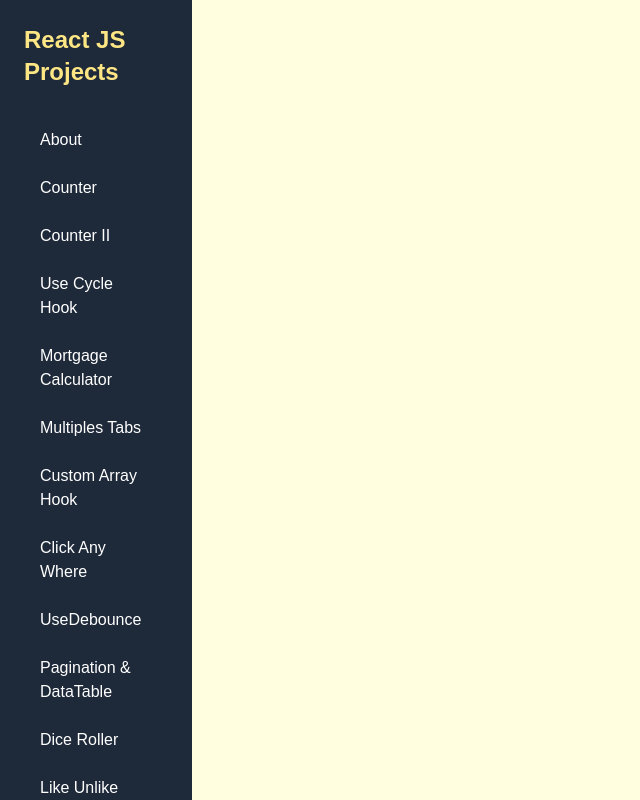
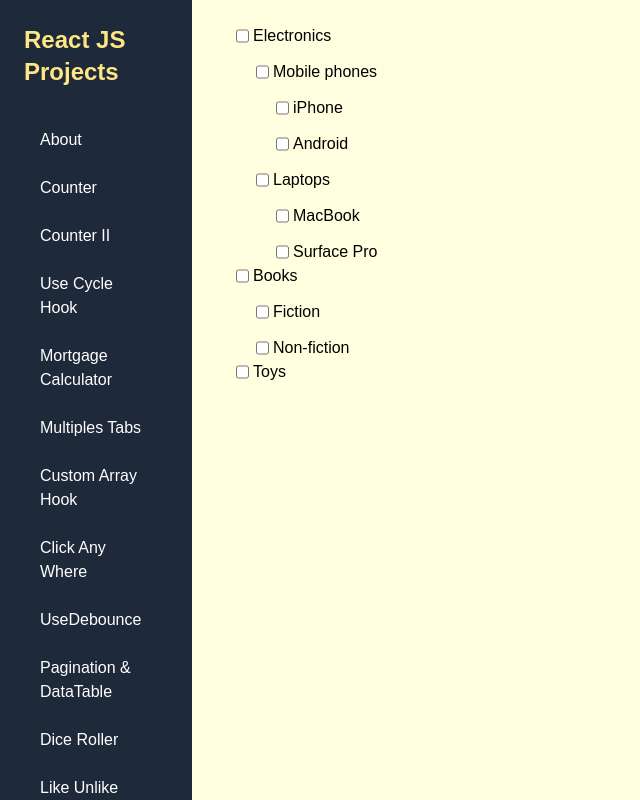
Before and after one commit to harsh474/React-Proof-of-Work, a React (Vite) app: page /nestedcheckbox in a window 1280 px wide. Shown: the top 800 px of the page, without its empty margins (0-640 px from the left). Built offline with nearby package versions, Linux system fonts and the light colour scheme.

Commit message:
added Nested Checkbox

```diff
--- a/src/App.jsx
+++ b/src/App.jsx
@@ -24,6 +24,7 @@
 import Tabs from "./pages/Tabs";
 import CustomArrayHook from "./pages/CustomArrayHook";
 import TransferList from "./pages/TransferList";
+import NestedCheckboxes from "./pages/NestedCheckboxes";
 export default function App() {
   return (
       <div className="flex" >
@@ -57,6 +58,7 @@
             <Route path="/jobboards" element={<JobBoard/>}/>
             <Route path="/stopwatch2" element={<Stopwatch2/>}/>
             <Route path="/transerferlist" element={<TransferList/>}/>
+            <Route path="/nestedcheckbox" element={<NestedCheckboxes/>}/>
           </Routes>
         </div>
       </div>
--- /dev/null
+++ b/src/components/Checkboxes.jsx
@@ -0,0 +1,94 @@
+import { interpolate } from 'framer-motion';
+import React, { useState } from 'react'
+
+function Checkboxes(props) {
+  const [boxes, setBoxes] = useState(props.defaultCheckboxData);
+
+  const find_node = (current_box, index) => {
+    console.log("find_node is called", index);
+
+    for (const child of current_box) {
+      console.log("id", child.id);
+      console.log("index", index);
+      console.log(child.id === index);
+
+      if (child.id === index) return child;
+
+      if (child.children) {
+        const result = find_node(child.children, index);
+        if (result) return result;  // Stop further search once found
+      }
+    }
+
+    return null;  // Return null if not found
+  };
+
+  const parent_node = (current_box, index) => {
+    console.log("parent_node is called", index);
+
+    for (const child of current_box) {
+      if (child.id === index) {
+        return current_box.find(parent =>
+          parent.children?.some(c => c.id === index)
+        ); // this finds the actual parent object
+      }
+
+      if (child.children) {
+        const result = parent_node(child.children, index);
+        if (result) return result;
+      }
+    }
+
+    return null;  // Not found
+  };
+
+
+
+
+  const parent = (current_box, index) => {
+    const parent_element = parent_node(current_box, index);
+    console.log("parent_element", parent_element)
+    parent_element.count += 1;
+    if (parent_element.count === parent_element.children.length) {
+      parent_element.checked = true;
+    }
+
+  }
+
+
+  const child_same = (children, value) => {
+    for (const child of children) {
+      child.checked = value;
+      child.children && child_same(child.children, value)
+    }
+  }
+
+
+  const clickhandler = (e, index, value) => {
+    let current_box = structuredClone(boxes);
+    let current_node = find_node(current_box, index);
+    console.log("clickhandler called ", current_node)
+    current_node.checked = value;
+    // parent(current_box, index);
+    current_node.children && child_same(current_node.children, value);
+    setBoxes(current_box);
+  }
+
+
+  const rendercheckboxes = (boxes) => {
+    return boxes.map((box) => {
+      return (<div key={box.id} style={{ marginLeft: '20px', gap: '12px' }} className='flexcol'>
+        <div className='flexrow'>
+          <input type='checkbox' checked={box.checked} onChange={(e) => clickhandler(e, box.id, !box.checked)} />
+          <label>{box.name}</label>
+        </div>
+        {box.children && rendercheckboxes(box.children)}
+      </div>)
+    })
+  }
+  return (
+    <div>{rendercheckboxes(boxes)}</div>
+  )
+}
+
+export default Checkboxes
--- a/src/components/Sidebar.jsx
+++ b/src/components/Sidebar.jsx
@@ -25,6 +25,7 @@
     { to: "/jobboards", label: "Job Board" },
     { to: "/stopwatch2", label: "Stopwatch" },
     { to: "/transerferlist", label: "Transfer List" },
+    { to: "/nestedcheckbox", label: "Nested Checkbox" },
   ];
 
   return (
--- /dev/null
+++ b/src/pages/NestedCheckboxes.jsx
@@ -0,0 +1,85 @@
+import { useState } from 'react';
+import Checkboxes from '../components/Checkboxes';
+
+export default function NestedCheckboxes() {
+     const checkboxesData = [
+          {
+               id: 1,
+               name: 'Electronics',
+               checked: false,
+               count: 0,
+               children: [
+                    {
+                         id: 2,
+                         name: 'Mobile phones',
+                         checked: false,
+                         count: 0,
+                         children: [
+                              {
+                                   id: 3,
+                                   name: 'iPhone',
+                                   count: 0,
+                                   checked: false,
+                              },
+                              {
+                                   id: 4,
+                                   name: 'Android',
+                                   count: 0,
+                                   checked: false,
+                              },
+                         ],
+                    },
+                    {
+                         id: 5,
+                         name: 'Laptops',
+                         checked: false,
+                         count: 0,
+                         children: [
+                              {
+                                   id: 6,
+                                   name: 'MacBook',
+                                   checked: false,
+                              },
+                              {
+                                   id: 7,
+                                   name: 'Surface Pro',
+                                   checked: false,
+                              },
+                         ],
+                    },
+               ],
+          },
+          {
+               id: 8,
+               name: 'Books',
+               checked: false,
+               count: 0,
+               children: [
+                    {
+                         id: 9,
+                         name: 'Fiction',
+                         checked: false,
+                    },
+                    {
+                         id: 10,
+                         name: 'Non-fiction',
+                         checked: false,
+                    },
+               ],
+          },
+          {
+               id: 11,
+               name: 'Toys',
+               count: 0,
+               checked: false,
+          },
+     ];
+     const [boxes, setBoxes] = useState(checkboxesData);
+     return (
+          <div>
+               <Checkboxes defaultCheckboxData={checkboxesData} />
+
+          </div>
+     );
+
+}
```
